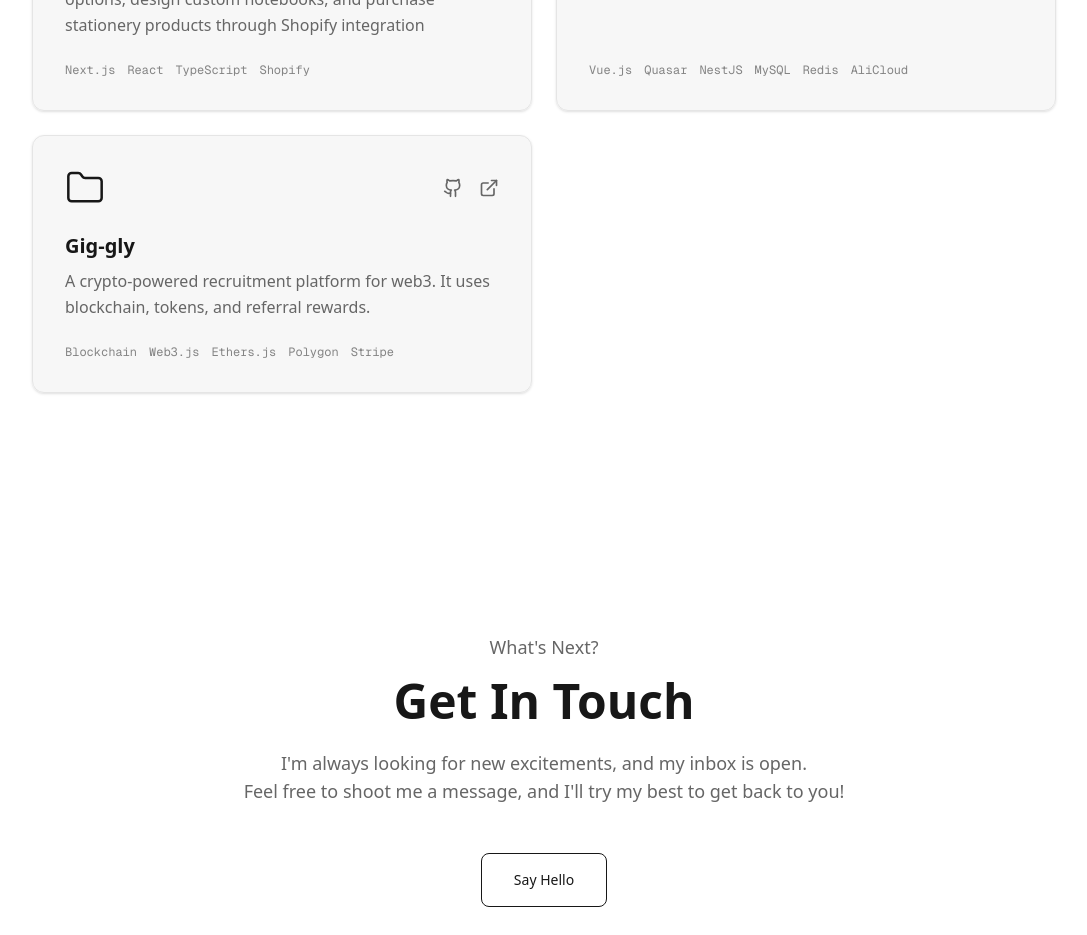
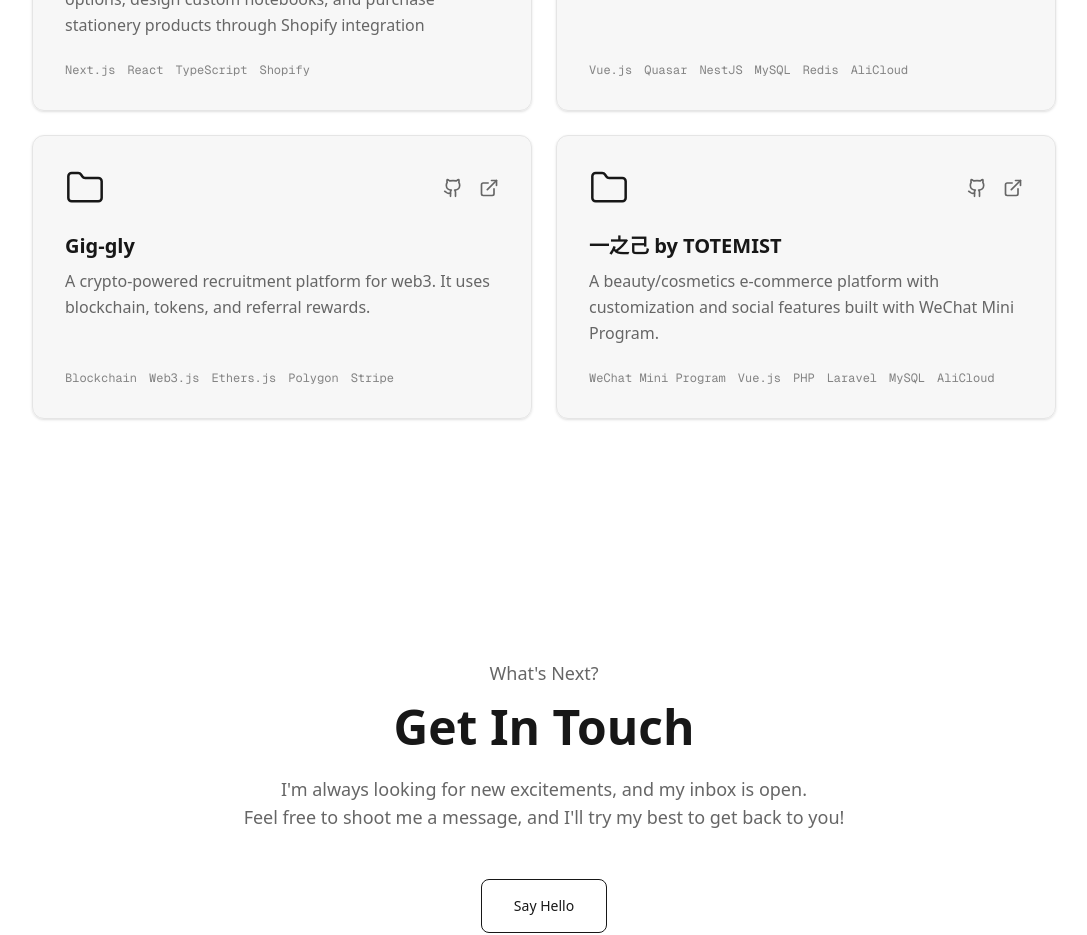
Before and after one commit to leotaozeng/leozeng.tech, a Next.js app: page / in a window 1280 px wide. Shown: the part 2860-3795 px from the top of the page, without its empty margins (96-1183 px from the left). Built offline with nearby package versions, Linux system fonts and the light colour scheme.

Commit message:
feat: add new project '一之己 by TOTEMIST' and remove GitHub links from existing projects

```diff
--- a/src/components/Projects.tsx
+++ b/src/components/Projects.tsx
@@ -9,7 +9,6 @@ const projects = [
     description:
       'A cross-platform mobile tip calculator app built with React Native (Expo) that helps users calculate tips and protect against tip fraud.',
     tech: ['React Native', 'Expo', 'TypeScript', 'Supabase', 'Monorepo'],
-    github: 'https://github.com/10thave-labs',
     external: 'https://tipprotector.app',
   },
   {
@@ -24,7 +23,6 @@ const projects = [
       'Spark LLM',
       'DeepSeek',
     ],
-    github: 'https://github.com/TheProlog',
     external: 'https://app.meldd.com',
   },
   {
@@ -32,7 +30,6 @@ const projects = [
     description:
       'An online printing and stationery platform where users can upload PDFs, configure print jobs with customization options, design custom notebooks, and purchase stationery products through Shopify integration',
     tech: ['Next.js', 'React', 'TypeScript', 'Shopify'],
-    github: 'https://github.com/Eco-Impresores',
     external: 'https://print.ecoimpresores.com',
   },
   {
@@ -40,7 +37,6 @@ const projects = [
     description:
       'A mobile-first, video-based jobs and talent marketplace / applicant tracking system.',
     tech: ['Vue.js', 'Quasar', 'NestJS', 'MySQL', 'Redis', 'AliCloud'],
-    github: 'https://github.com/hrhero-seekr',
     external: 'https://hrheroapp.com',
   },
   {
@@ -48,8 +44,14 @@ const projects = [
     description:
       'A crypto-powered recruitment platform for web3. It uses blockchain, tokens, and referral rewards.',
     tech: ['Blockchain', 'Web3.js', 'Ethers.js', 'Polygon', 'Stripe'],
-    github: 'https://github.com/hrhero-seekr',
     external: 'https://www.linkedin.com/company/gig-gly',
+  },
+  {
+    title: '一之己 by TOTEMIST',
+    description:
+      'A beauty/cosmetics e-commerce platform with customization and social features built with WeChat Mini Program.',
+    tech: ['WeChat Mini Program', 'Vue.js', 'PHP', 'Laravel', 'MySQL', 'AliCloud'],
+    external: 'https://totemist.net/',
   },
 ]
 
```
